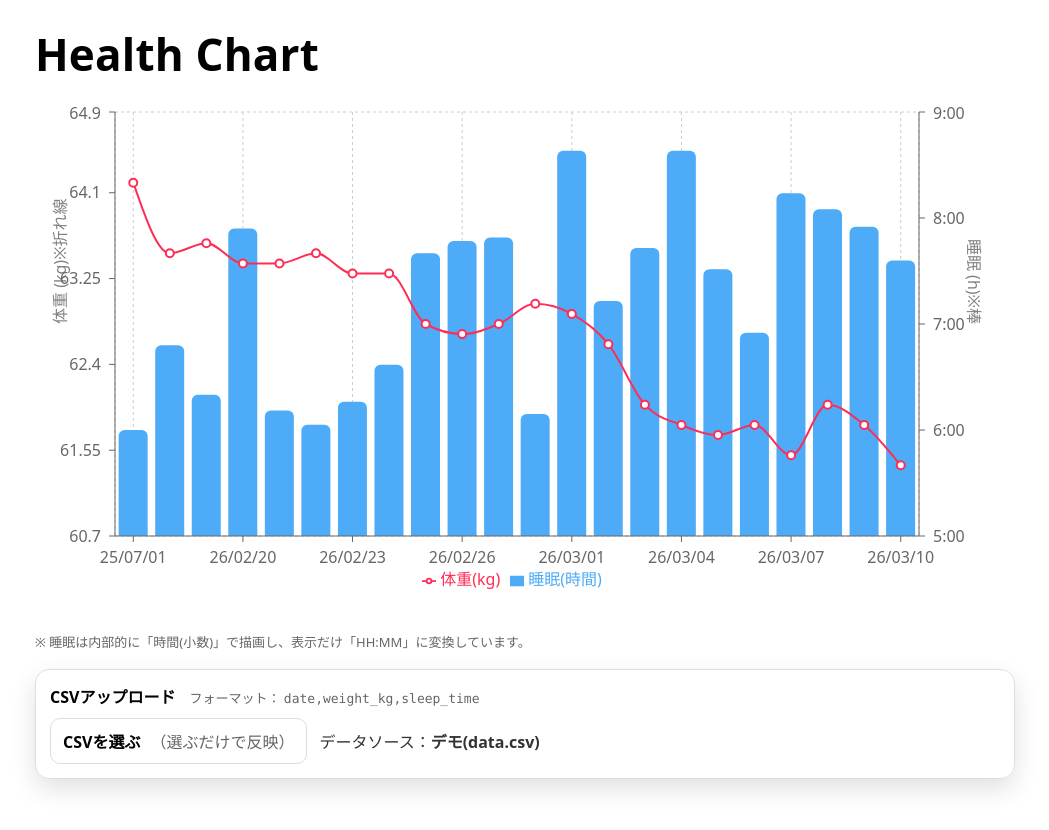
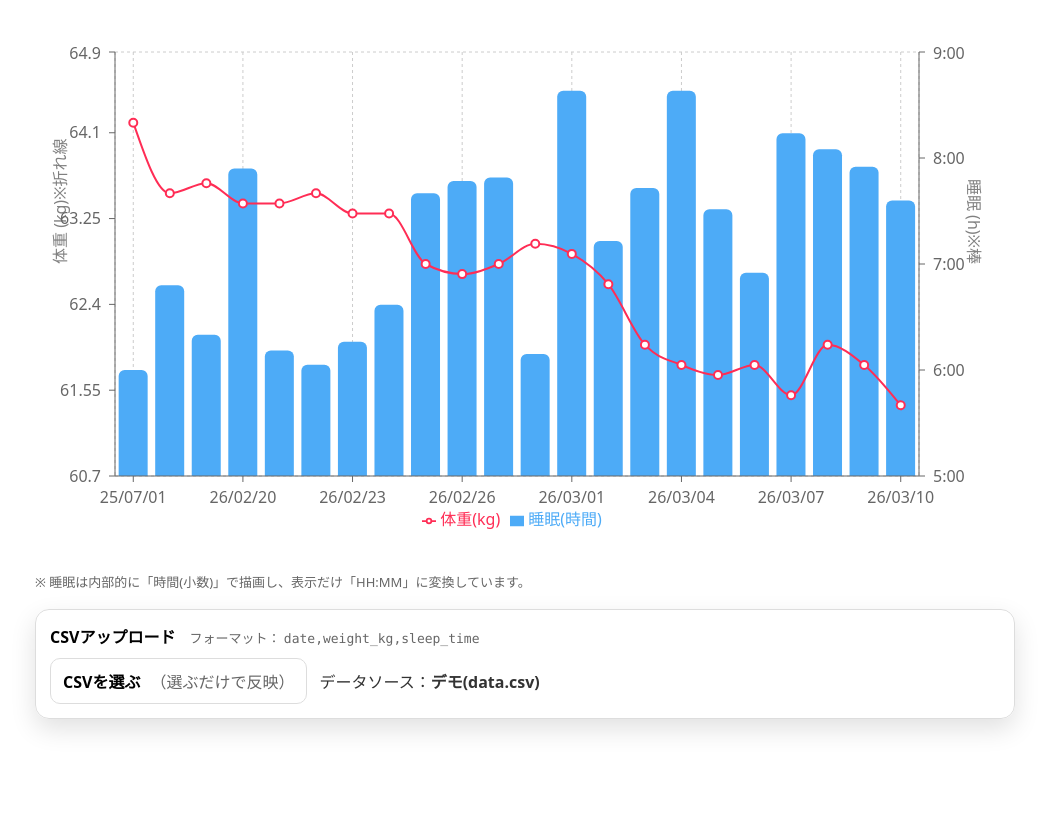
Before and after one commit to peridotan/health-chart, a React (Vite) app: page / in a window 1280 px wide. Shown: the top 830 px of the page, without its empty margins (115-1164 px from the left). Built offline with nearby package versions, Linux system fonts and the light colour scheme.

Commit message:
Update App.jsx

```diff
--- a/src/App.jsx
+++ b/src/App.jsx
@@ -257,7 +257,6 @@ export default function App() {
 
   return (
     <div style={pageStyle}>
-      <h1 style={{ margin: 0, fontSize: 44, letterSpacing: 0.2 }}>Health Chart</h1>
 
       {/* ✅ 先にグラフ */}
       <div style={{ marginTop: 18 }}>
```
